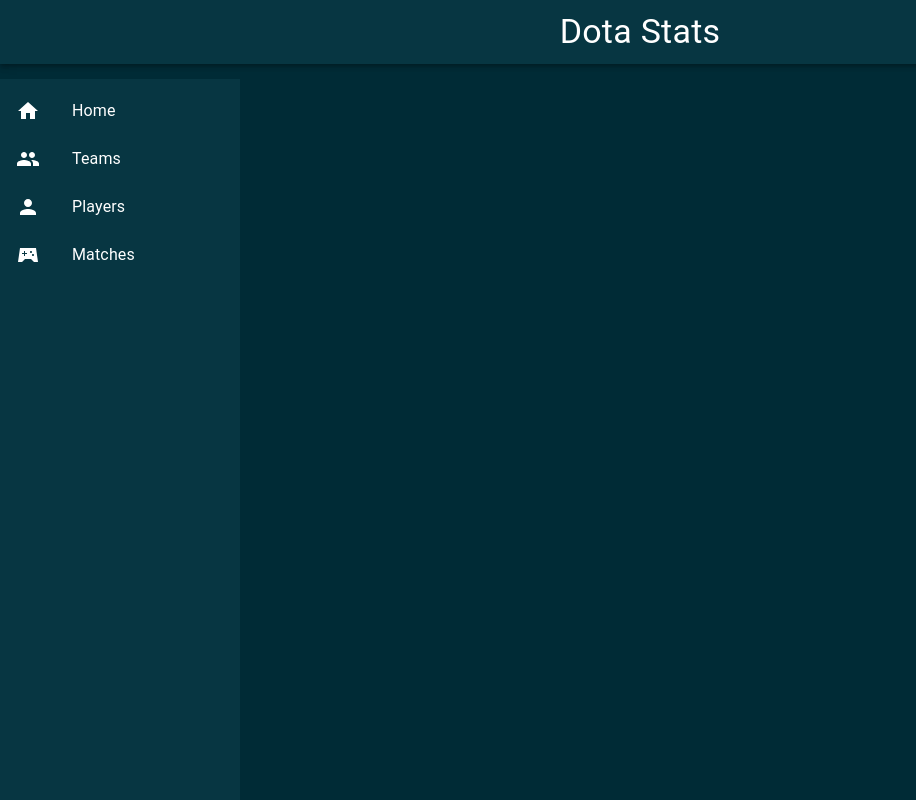
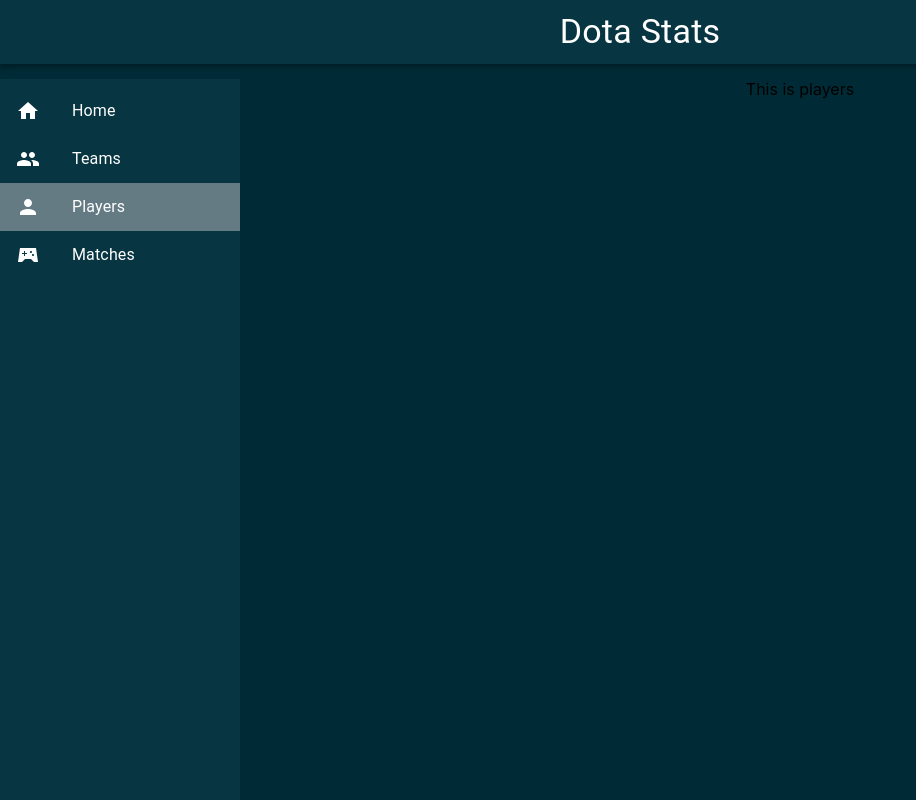
Before and after one commit to joshiaj7/dota-stats, a React (Create React App) app: page /players in a window 1280 px wide. Shown: the top 800 px of the page, without its empty margins (0-916 px from the left). Built offline with nearby package versions, Linux system fonts and the light colour scheme; no server answers.

Commit message:
add players page

```diff
--- a/src/App.js
+++ b/src/App.js
@@ -20,10 +20,10 @@
         <div className="App">
           <Header></Header>
           <Grid container spacing={0}>
-            <Grid item sm={1}>
+            <Grid item xs={3}>
               <Sidebar></Sidebar>
             </Grid>
-            <Grid item sm={11}>
+            <Grid item xs={9}>
               <Content></Content>
             </Grid>
           </Grid>
--- a/src/components/Content/Content.js
+++ b/src/components/Content/Content.js
@@ -3,6 +3,7 @@
 import { makeStyles } from '@material-ui/core/styles';
 import { Route, Switch } from 'react-router-dom';
 import DotaTeams from '../DotaTeams/DotaTeams';
+import Players from '../Players/Players';
 import Home from '../Home/Home';
 
 const contentStyles = makeStyles({
@@ -20,6 +21,7 @@
       <Switch>
         <Route path="/" exact component={Home}></Route>
         <Route path="/teams" component={DotaTeams}></Route>
+        <Route path="/players" component={Players}></Route>
         {/* <Route path="/teams/:id" component={Team}></Route> */}
       </Switch>
     </Container>
--- a/src/components/DotaTeams/DotaTeams.js
+++ b/src/components/DotaTeams/DotaTeams.js
@@ -4,6 +4,7 @@
 import CardContent from '@material-ui/core/CardContent';
 import Grid from '@material-ui/core/Grid';
 import Typography from '@material-ui/core/Typography';
+import CircularProgress from '@material-ui/core/CircularProgress';
 
 const useStyles = makeStyles({
   root: {
@@ -18,14 +19,19 @@
   },
   card: {
     background: '#073642',
-    maxWidth: 300,
+    maxWidth: 250,
     minHeight: 300,
+    marginLeft: 'auto',
+    marginRight: 'auto',
   },
   title: {
     color: '#fdf6e3',
   },
   typo: {
     color: '#eee8d5',
+  },
+  loading: {
+    minHeight: 1000,
   },
 });
 
@@ -43,10 +49,8 @@
     setData(teams.slice(0, 32));
   };
 
-  return (
-    <Grid container spacing={3}>
-      {data.map((team) => (
-        <Grid item sm={3} key={team.team_id}>
+  const showData = data.map((team) => (
+    <Grid item xs={6} md={3} key={team.team_id}>
       <Card className={classes.card}>
         <div className={classes.cardmedia}>
           <img
@@ -71,7 +75,17 @@
         </CardContent>
       </Card>
     </Grid>
-      ))}
+  ));
+
+  const showLoading = (
+    <Grid item className={classes.loading}>
+      <CircularProgress />
+    </Grid>
+  );
+
+  return (
+    <Grid container spacing={3} alignItems="center" justify="center">
+      {data.length > 0 ? showData : showLoading}
     </Grid>
   );
 }
--- /dev/null
+++ b/src/components/Players/Players.js
@@ -0,0 +1,28 @@
+import React, { useState, useEffect } from 'react';
+// import { Container } from '@material-ui/core';
+import { makeStyles } from '@material-ui/core/styles';
+
+const playersStyles = makeStyles({
+  root: {
+    width: '100%',
+    minHeight: 1000,
+  },
+});
+
+export default function Players() {
+  const classes = playersStyles();
+  const [data, setData] = useState([]);
+
+  useEffect(() => {
+    getPlayers();
+  }, []);
+
+  const getPlayers = async () => {
+    const data = await fetch('https://api.opendota.com/api/playersByRank');
+    const players = await data.json();
+    setData(players.slice(0, 30));
+    console.log(players);
+  };
+
+  return <div> This is players</div>;
+}
--- a/src/components/Sidebar/Sidebar.js
+++ b/src/components/Sidebar/Sidebar.js
@@ -15,7 +15,6 @@
     background: '#073642',
     width: 240,
     minHeight: 1000,
-    position: 'fixed',
   },
   link: {
     width: '100%',
@@ -57,7 +56,7 @@
     },
     {
       title: 'Players',
-      path: 'player',
+      path: 'players',
       icon: <PersonSharpIcon />,
     },
     {
```
Lines whose indentation alone changed are shown as unchanged.
